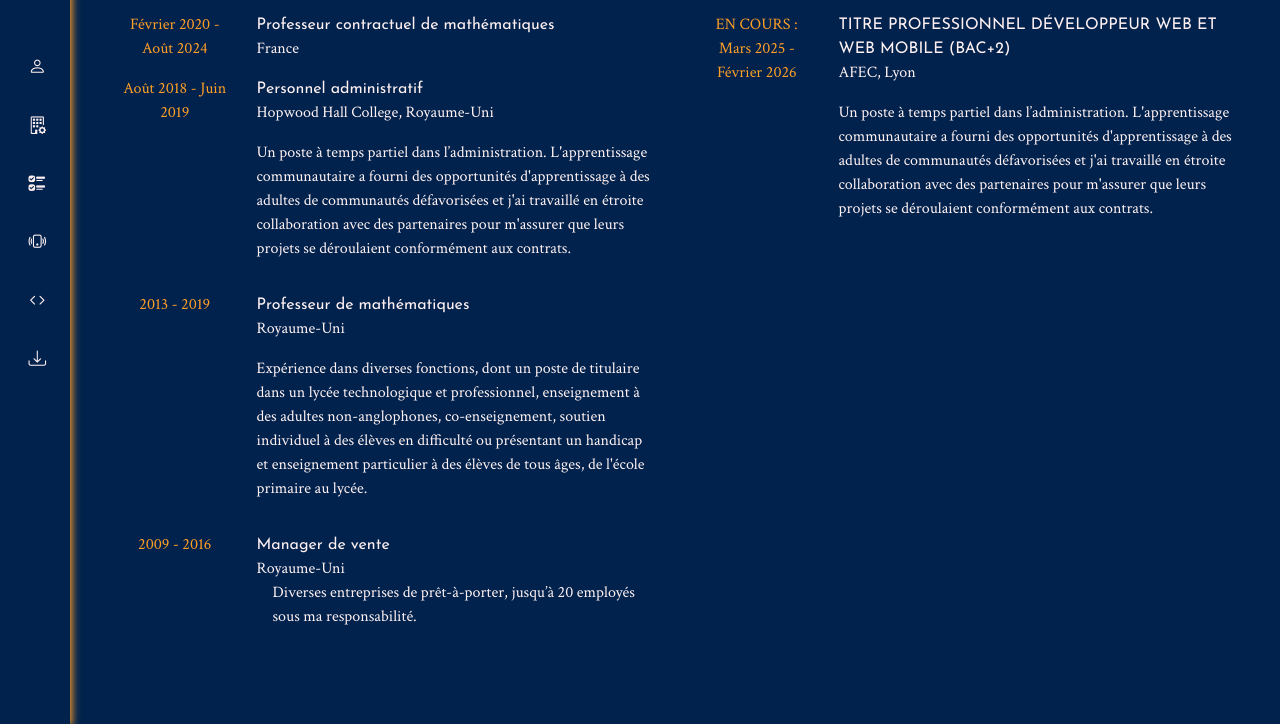
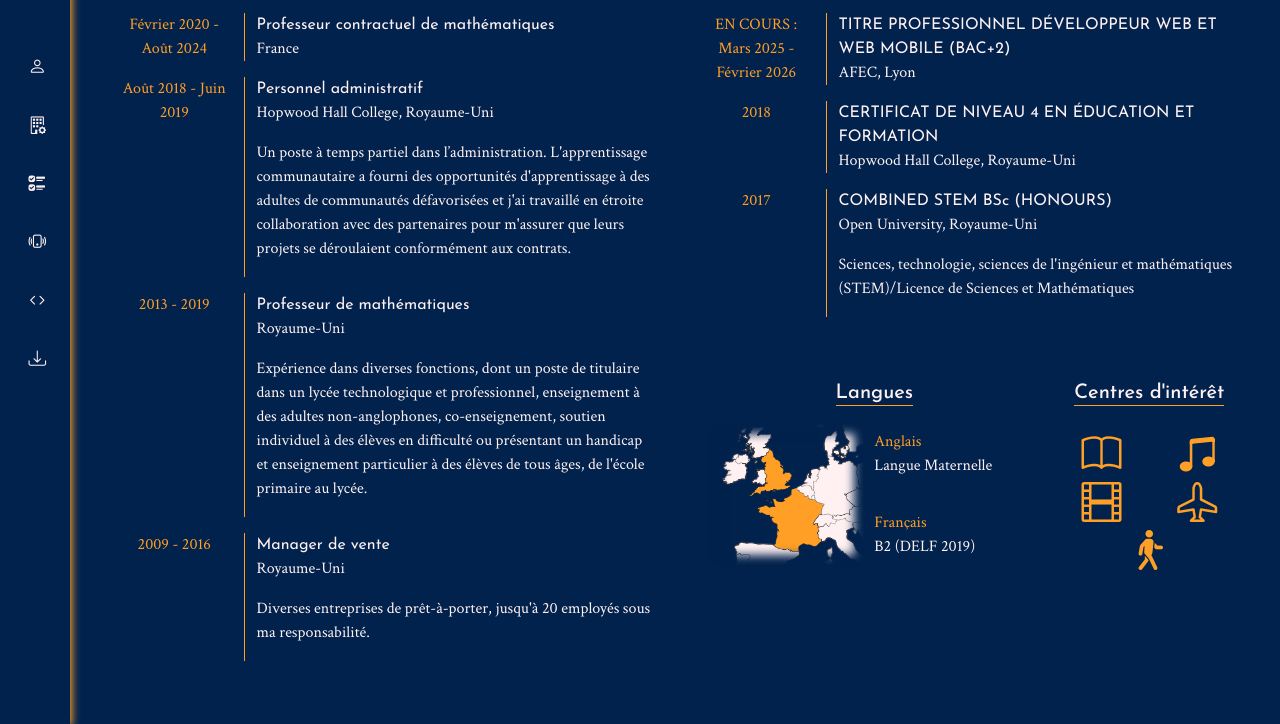
Before and after one commit to AndrewSmithiesDev/C.V, a website: page expériences.html in a window 1280 px wide. Shown: the part 76-800 px from the top of the page. Drawn offline with nearby package versions, Linux system fonts and the light colour scheme; files that its build step writes are made by us from their sources.

Commit message:
Finished Formation

```diff
--- a/expériences.html
+++ b/expériences.html
@@ -72,19 +72,21 @@
 
       <!-- MAIN -->
       <div class="main container">
-        <div class="row g-md-5 ">
-
+        <div class="row g-md-5">
           <!-- Professional Experience -->
           <div class="col-lg-6 pt-3">
             <div class="d-flex justify-content-center">
-                <span class="text-center h1 f-josefin border-bottom border-secondary">
+              <span
+                class="text-center h1 f-josefin border-bottom border-secondary"
+              >
                 Expériences Professionnelles
               </span>
             </div>
 
             <div class="job-card my-3 d-flex flex-column">
               <div class="row">
-                <span class="job-date f-crimson col-3 text-center text-secondary"
+                <span
+                  class="job-date f-crimson col-3 text-center text-secondary  border-end border-secondary"
                   >Février 2020 - Août 2024</span
                 >
                 <div class="col-9 d-flex flex-column">
@@ -98,7 +100,8 @@
 
             <div class="job-card my-3 d-flex flex-column">
               <div class="row">
-                <span class="job-date f-crimson col-3 text-center text-secondary"
+                <span
+                  class="job-date f-crimson col-3 text-center text-secondary border-end border-secondary"
                   >Août 2018 - Juin 2019</span
                 >
                 <div class="col-9 d-flex flex-column">
@@ -121,7 +124,8 @@
             </div>
             <div class="job-card my-3 d-flex flex-column">
               <div class="row">
-                <span class="job-date f-crimson col-3 text-center text-secondary"
+                <span
+                  class="job-date f-crimson col-3 text-center text-secondary  border-end border-secondary"
                   >2013 - 2019</span
                 >
                 <div class="col-9 d-flex flex-column">
@@ -142,16 +146,16 @@
             </div>
             <div class="job-card my-3 d-flex flex-column">
               <div class="row">
-                <span class="job-date f-crimson col-3 text-center text-secondary"
+                <span
+                  class="job-date f-crimson col-3 text-center text-secondary  border-end border-secondary"
                   >2009 - 2016</span
                 >
                 <div class="col-9 d-flex flex-column">
-                  <span class="job-title f-josefin"
-                    >Manager de vente</span
-                  >
+                  <span class="job-title f-josefin">Manager de vente</span>
                   <span class="job-country f-crimson">Royaume-Uni</span>
-                  <p class="job-description f-josefin lh-base ms-3 f-crimson">
-                    Diverses entreprises de prêt-à-porter, jusqu’à 20 employés sous ma responsabilité.
+                  <p class="job-description f-josefin lh-base my-3 f-crimson">
+                    Diverses entreprises de prêt-à-porter, jusqu'à 20 employés
+                    sous ma responsabilité.
                   </p>
                 </div>
               </div>
@@ -160,35 +164,129 @@
 
           <!-- Training -->
           <div class="col-lg-6 pt-3">
-
             <div class="d-flex justify-content-center">
-                <span class="text-center h1 f-josefin border-bottom border-secondary">
+              <span
+                class="text-center h1 f-josefin border-bottom border-secondary"
+              >
                 Formation
               </span>
             </div>
 
             <div class="job-card my-3 d-flex flex-column">
               <div class="row">
-                  <span class="job-date f-crimson col-3 text-center text-secondary"
+                <span
+                  class="job-date f-crimson col-3 text-center text-secondary  border-end border-secondary"
                   >EN COURS : Mars 2025 - Février 2026</span
                 >
                 <div class="col-9 d-flex flex-column">
                   <span class="job-title f-josefin"
-                      >TITRE PROFESSIONNEL DÉVELOPPEUR WEB ET WEB MOBILE (BAC+2)</span
+                    >TITRE PROFESSIONNEL DÉVELOPPEUR WEB ET WEB MOBILE
+                    (BAC+2)</span
+                  >
+                  <span class="job-country f-crimson">AFEC, Lyon</span>
+                </div>
+              </div>
+            </div>
+            <div class="job-card my-3 d-flex flex-column">
+              <div class="row">
+                <span
+                  class="job-date f-crimson col-3 text-center text-secondary  border-end border-secondary"
+                  >2018</span
+                >
+                <div class="col-9 d-flex flex-column">
+                  <span class="job-title f-josefin"
+                    >CERTIFICAT DE NIVEAU 4 EN ÉDUCATION ET FORMATION</span
                   >
                   <span class="job-country f-crimson"
-                      >AFEC, Lyon</span
+                    >Hopwood Hall College, Royaume-Uni</span
+                  >
+                </div>
+              </div>
+            </div>
+            <div class="job-card my-3 d-flex flex-column">
+              <div class="row">
+                <span
+                  class="job-date f-crimson col-3 text-center text-secondary  border-end border-secondary"
+                  >2017</span
+                >
+                <div class="col-9 d-flex flex-column">
+                  <span class="job-title f-josefin"
+                    >COMBINED STEM BSc (HONOURS)</span
+                  >
+                  <span class="job-country f-crimson"
+                    >Open University, Royaume-Uni</span
                   >
                   <p class="job-description f-josefin lh-base my-3 f-crimson">
-                      Un poste à temps partiel dans l’administration.
-                      L'apprentissage communautaire a fourni des opportunités
-                      d'apprentissage à des adultes de communautés défavorisées et
-                      j'ai travaillé en étroite collaboration avec des partenaires
-                      pour m'assurer que leurs projets se déroulaient conformément
-                      aux contrats.
+                    Sciences, technologie, sciences de l'ingénieur et
+                    mathématiques (STEM)/Licence de Sciences et Mathématiques
                   </p>
                 </div>
               </div>
+            </div>
+
+            <div class="row mt-md-5 mt-3 g-3">
+                <div class="col-md-8 d-flex flex-column">
+
+                    <div class="d-flex justify-content-center">
+                        <div
+                          class="text-center h5 f-josefin border-bottom border-secondary"
+                        >
+                          Langues
+                        </div>
+                      </div>
+
+                    <div class="d-flex justify-content-center">
+
+                        <div class="img-blur col-6">
+                            <img
+                                src="./img/europe.png"
+                                class="img-fluid rounded-top langues-img"
+                                alt=""
+                            />
+                        </div>
+                        <div class="d-flex flex-column col-6 justify-content-around f-crimson">
+                            <div class="d-flex flex-column">
+                                <span class="text-secondary">Anglais</span>
+                                <span>Langue Maternelle</span>
+                            </div>
+                            <div class="d-flex flex-column">
+                                <span class="text-secondary">Français</span>
+                                <span>B2 (DELF 2019)</span>
+                            </div>
+                        </div>
+                        </div>
+
+                </div>
+
+                <div class="col-md-4 d-flex flex-column">
+
+                    <div class="d-flex justify-content-center">
+                        <div
+                          class="text-center h5 f-josefin border-bottom border-secondary"
+                        >
+                          Centres d'intérêt
+                        </div>
+                      </div>
+
+                      <div class="row my-3 text-center text-secondary">
+                        <div class="col">
+                            <i class="bi bi-book h1"></i>
+                        </div>
+                        <div class="col">
+                            <i class="bi bi-music-note-beamed h1"></i>
+                        </div>
+                        <div class="col">
+                            <i class="bi bi-film h1"></i>
+                        </div>
+                        <div class="col">
+                            <i class="bi bi-airplane h1"></i>
+                        </div>
+                        <div class="col">
+                            <i class="bi bi-person-walking h1"></i>
+                        </div>
+                      </div>
+                </div>
+
             </div>
           </div>
         </div>
--- /dev/null
+++ b/scss/_expériences.scss
@@ -0,0 +1,13 @@
+.img-blur{
+    position: relative;
+    display: inline-block;
+  }
+  .img-blur:after {
+    content: '';
+    position: absolute;
+    top: 0;
+    left: 0;
+    width: 100%;
+    height: 100%;
+    box-shadow: inset 0 0 10px 20px $dark;
+  }
--- a/scss/style.scss
+++ b/scss/style.scss
@@ -4,6 +4,8 @@
 $bootstrap-icons-font-dir: "../node_modules/bootstrap-icons/font/fonts";
 @import "../node_modules/bootstrap-icons/font/bootstrap-icons";
 @import "./home";
+@import "./expériences";
+
 
 
 * {
```
Also changed, not shown: img/europe.png (added). Lines whose indentation alone changed are shown as unchanged.
